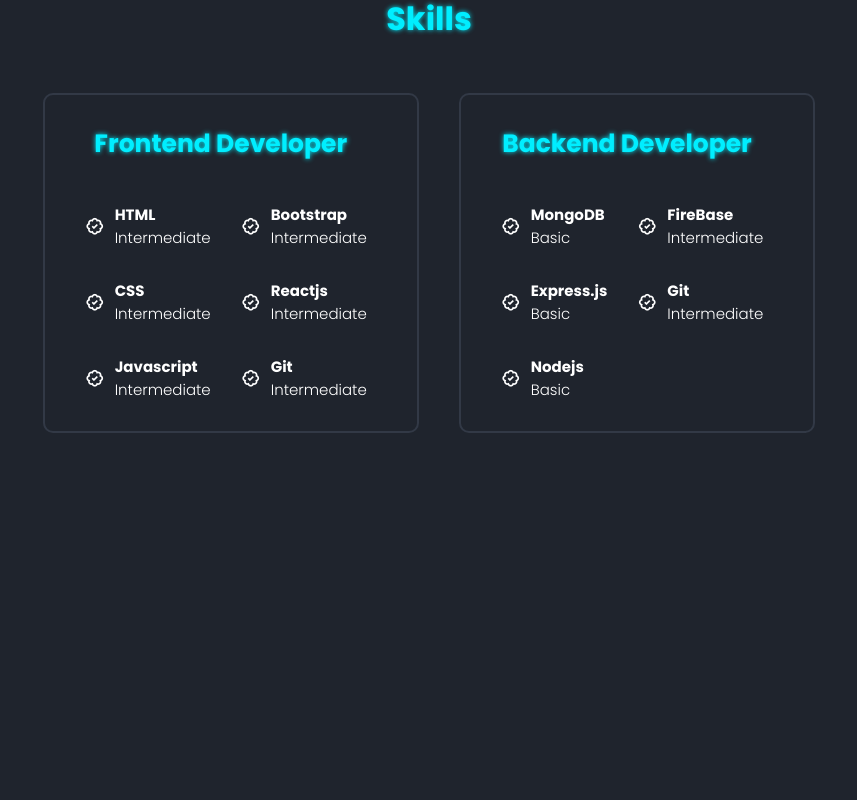
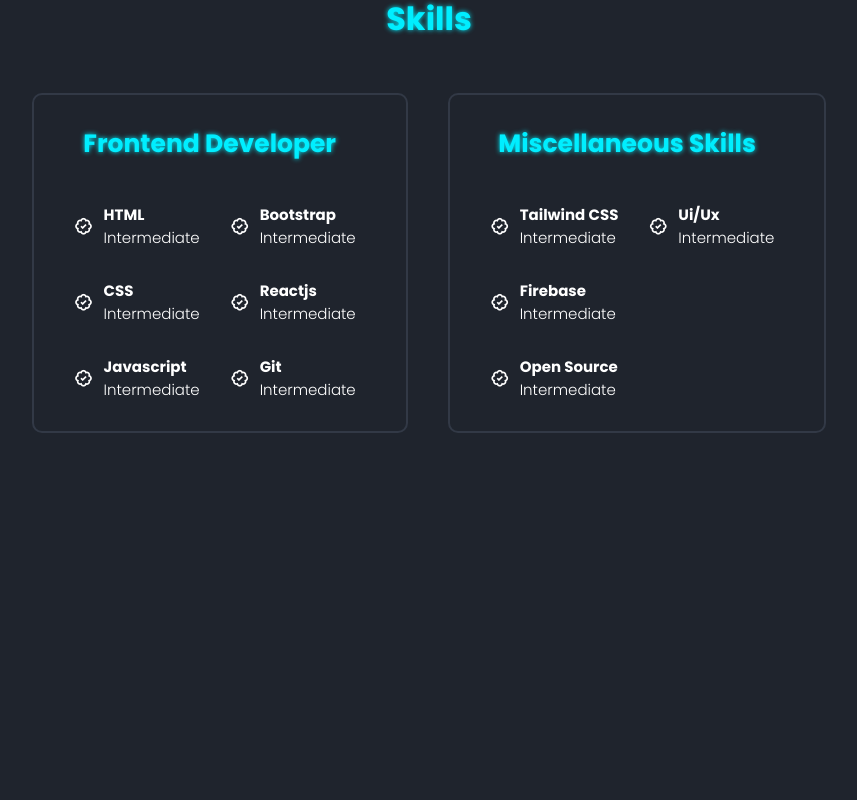
Before and after one commit to hardiksinghh18/Personal-PortFolio, a React (Create React App) app: page / in a window 1280 px wide. Shown: the part 1980-2780 px from the top of the page, without its empty margins (211-1068 px from the left). Built offline with nearby package versions, Linux system fonts and the light colour scheme.

Commit message:
Update the skills section

```diff
--- a/public/index.html
+++ b/public/index.html
@@ -2,7 +2,7 @@
 <html lang="en">
   <head>
     <meta charset="utf-8" />
-    <link rel="icon" href="%PUBLIC_URL%/favicon.ico" />
+    <link rel="icon" href="https://png.pngtree.com/png-vector/20211030/ourmid/pngtree-letter-h-logo-png-image_4000899.png" />
     <meta name="viewport" content="width=device-width, initial-scale=1" />
     <meta name="theme-color" content="#000000" />
     <meta
--- a/src/App.css
+++ b/src/App.css
@@ -651,11 +651,12 @@
     padding: 2.5rem;
 
 }
-
 .serviceModalContent h3 {
-
     font-size: 2rem;
 }
+
+
+
 
 /* project modal  */
 
@@ -1097,8 +1098,8 @@
     }
 
     .serviceModalContent {
-        width: 30rem;
-        height: 40rem;
+        width: 35rem;
+        max-height: 55rem;
         padding: 1rem 0;
     }
 
--- a/src/HeroSection.js
+++ b/src/HeroSection.js
@@ -24,7 +24,7 @@
 
           </div>
 
-          <a href="#" className="btn">Download Resume</a>
+          <a href="#"   className="btn">Download Resume</a>
         </div>
 
         <div className="homeImage" data-aos="fade-left">
--- a/src/Service.js
+++ b/src/Service.js
@@ -27,13 +27,13 @@
 
                         <ServiceModal value={"ui"} />
                     </div>
-                    <div className="serviceBox flexcolumn"   data-aos="fade-left">
+                    {/* <div className="serviceBox flexcolumn"   data-aos="fade-left">
                     <i className='bx bxl-mongodb'></i>
                          <h4 className="highlightHeading">Backend Developer</h4>
                         <p>I'm a fundamental backend developer leveraging MongoDB. My role centers on database management, data manipulation, and server-side logic. I enable web applications to store and retrieve data, supporting their functionality and ensuring efficient data operations.</p>
 
                         <ServiceModal value={"backend"}/>
-                    </div>
+                    </div> */}
                 </div>
 
 
--- a/src/Skills.js
+++ b/src/Skills.js
@@ -63,6 +63,57 @@
                 </div>
                 <div className="skills"  data-aos="fade-left">
 
+                    <h4 className='highlightHeading flexrow'>Miscellaneous Skills</h4>
+
+                    <div className="frontendSkills ">
+                        <div className='skillBoxes'>
+                            <div className='skillBox'>
+                                <div  className="flexrow"><i className='bx bx-badge-check' ></i></div>
+                                <div className='skillDetail'>
+                                    <h5>Tailwind CSS</h5>
+                                    <p>Intermediate</p>
+                                </div>
+                            </div>
+
+                            <div className='skillBox'>
+                                <div className="flexrow"><i className='bx bx-badge-check' ></i></div>
+                                <div className='skillDetail'>
+                                    <h5>Firebase</h5>
+                                    <p>Intermediate</p>
+                                </div>
+                            </div>
+                            <div className='skillBox'>
+                                <div className="flexrow"><i className='bx bx-badge-check' ></i></div>
+                                <div className='skillDetail'>
+                                    <h5>Open Source</h5>
+                                    <p>Intermediate</p>
+                                </div>
+                            </div>
+
+                        </div>
+                        <div className='skillBoxes'>
+                            <div className='skillBox'>
+                                <div className="flexrow"><i className='bx bx-badge-check' ></i></div>
+                                <div className='skillDetail'>
+                                    <h5>Ui/Ux</h5>
+                                    <p>Intermediate</p>
+                                </div>
+                            </div>
+
+                            {/* <div className='skillBox'>
+                                <div className="flexrow"><i className='bx bx-badge-check' ></i></div>
+                                <div className='skillDetail'>
+                                    <h5>Git</h5>
+                                    <p>Intermediate</p>
+                                </div>
+                            </div> */}
+                        </div>
+
+
+
+                    </div>
+                {/* <div className="skills"  data-aos="fade-left">
+
                     <h4 className='highlightHeading flexrow'>Backend Developer</h4>
 
                     <div className="frontendSkills ">
@@ -111,7 +162,7 @@
 
 
 
-                    </div>
+                    </div> */}
                 </div>
             </div>
 
--- a/src/components/AllSkill.js
+++ b/src/components/AllSkill.js
@@ -38,7 +38,7 @@
         title: "Text-Utils",
         tech: "HTML,CSS,Reactjs",
         desc: "This is a very basic Reactjs webapp that can be used to convert a given input text into upper case,lower case,copy and clear text.Main aim of building this was to get started through Reactjs.",
-        link:"",
+        link:"https://text-utils-5331c.web.app",
         github:"https://github.com/hardiksinghh18/Text-utils"
     },
     {
```
